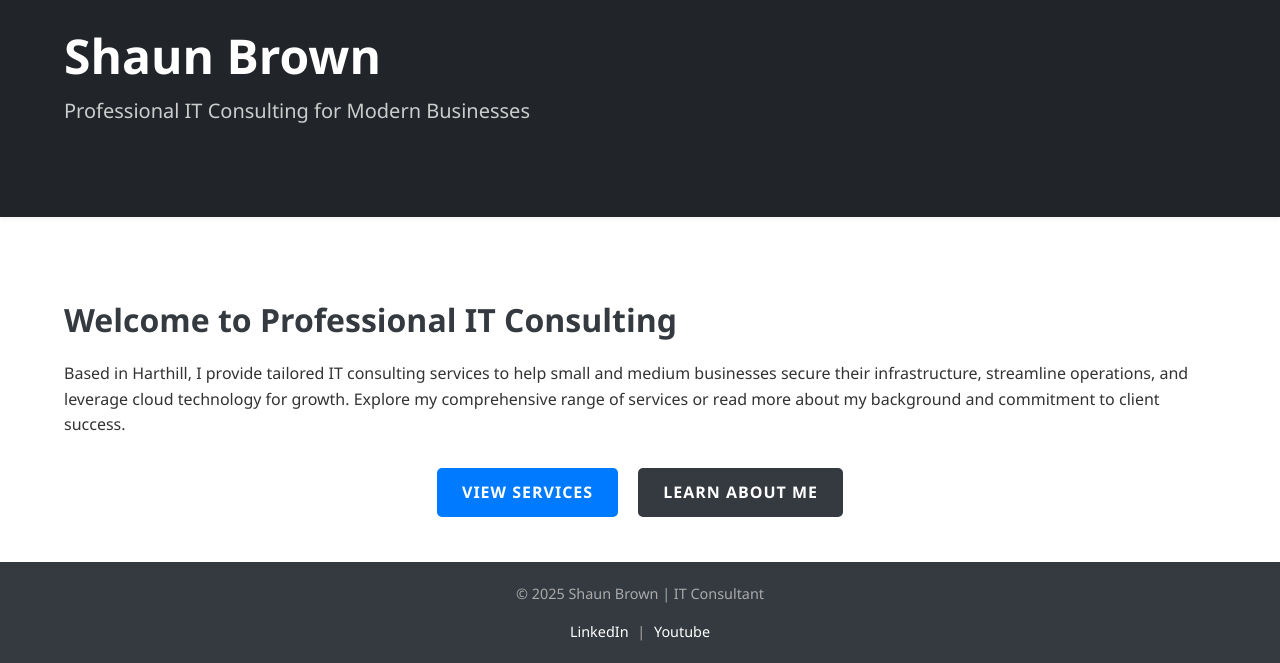
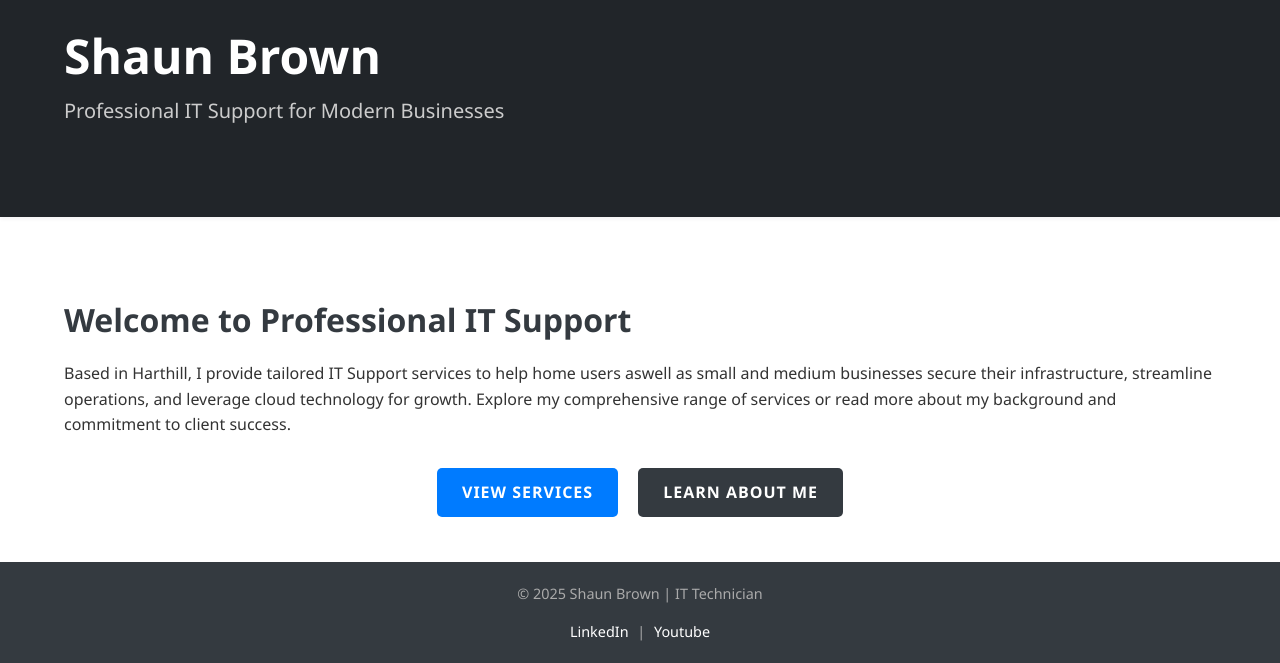
Before and after one commit to VoltaicPhantom/Website, a plain HTML site: page index.html in a window 1280 px wide. Shown: the part 212-875 px from the top of the page. Drawn offline with Linux system fonts and the light colour scheme.

Commit message:
Update index.html

```diff
--- a/index.html
+++ b/index.html
@@ -3,7 +3,7 @@
 <head>
     <meta charset="UTF-8">
     <meta name="viewport" content="width=device-width, initial-scale=1.0">
-    <title>Shaun Brown | IT Consultant</title>
+    <title>Shaun Brown | IT Technician</title>
     <link rel="icon" type="image/png" href="/favicon.png">
     <link rel="stylesheet" href="/styles.css">
 </head>
@@ -11,7 +11,7 @@
     <header class="main-header dark-header">
         <div class="header-top container">
             <a href="/" class="logo">
-                <img src="/logo.png" alt="Shaun Brown IT Consultant Logo">
+                <img src="/logo.png" alt="Shaun Brown IT Technician Logo">
             </a>
 
             <nav class="main-nav">
@@ -24,14 +24,14 @@
 
         <div class="site-branding container">
             <h1>Shaun Brown</h1>
-            <p>Professional IT Consulting for Modern Businesses</p>
+            <p>Professional IT Support for Modern Businesses</p>
         </div>
     </header>
 
     <main class="container">
         <section id="welcome" class="hero-section">
-            <h2>Welcome to Professional IT Consulting</h2>
-            <p>Based in Harthill, I provide tailored IT consulting services to help small and medium businesses secure their infrastructure, streamline operations, and leverage cloud technology for growth. Explore my comprehensive range of services or read more about my background and commitment to client success.</p>
+            <h2>Welcome to Professional IT Support</h2>
+            <p>Based in Harthill, I provide tailored IT Support services to help home users aswell as small and medium businesses secure their infrastructure, streamline operations, and leverage cloud technology for growth. Explore my comprehensive range of services or read more about my background and commitment to client success.</p>
             <div class="welcome-links">
                 <a href="/services/" class="button">View Services</a>
                 <a href="/about/" class="button secondary-button">Learn About Me</a>
@@ -40,7 +40,7 @@
     </main>
 
 <footer>
-    <p>&copy; 2025 Shaun Brown | IT Consultant</p>
+    <p>&copy; 2025 Shaun Brown | IT Technician</p>
     <div class="social">
         <a href="https://www.linkedin.com/in/shaun-brown-7b411818a/" target="_blank">LinkedIn</a> | <a href="https://www.youtube.com/@SBrownIT" target="_blank">Youtube</a>
     </div>
```
